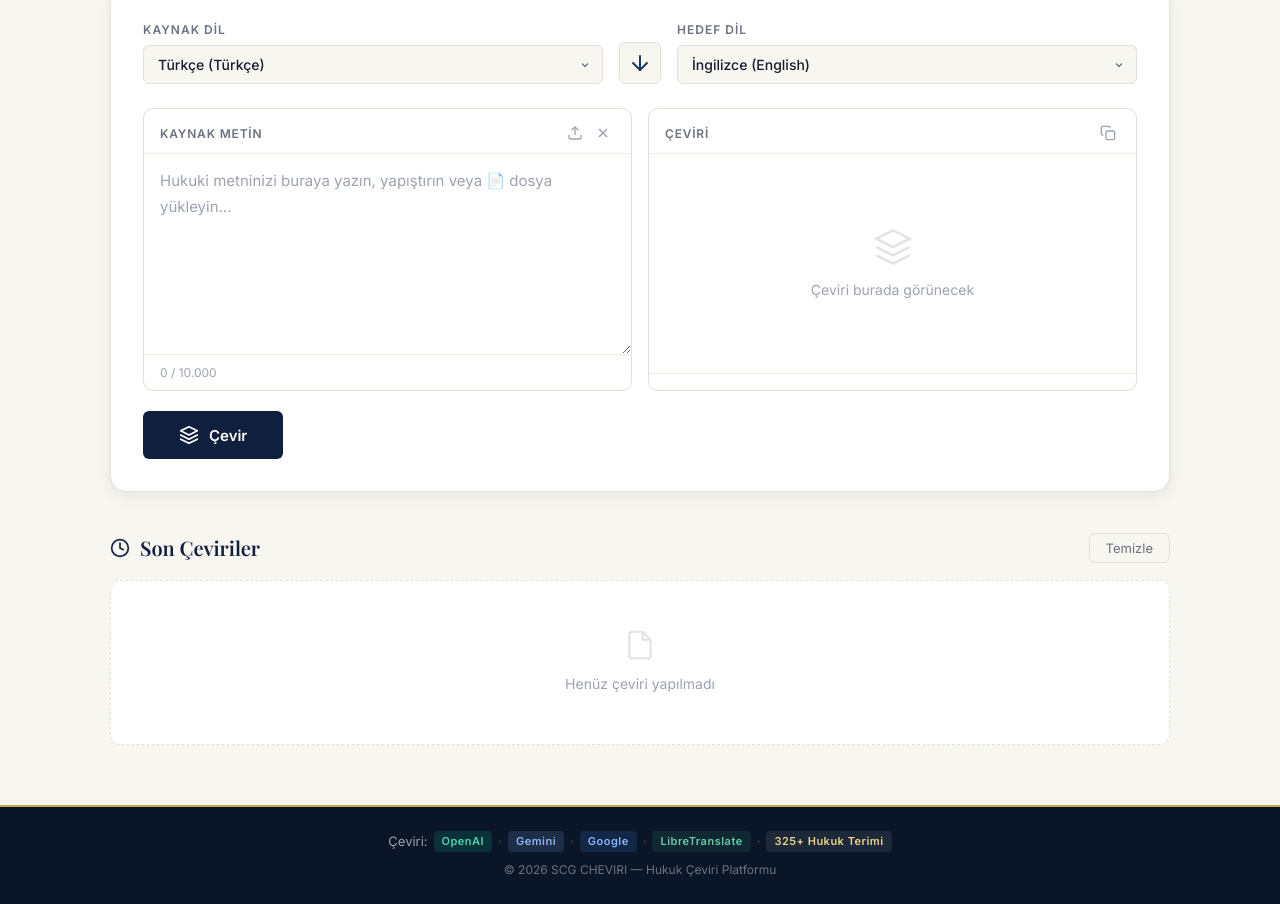
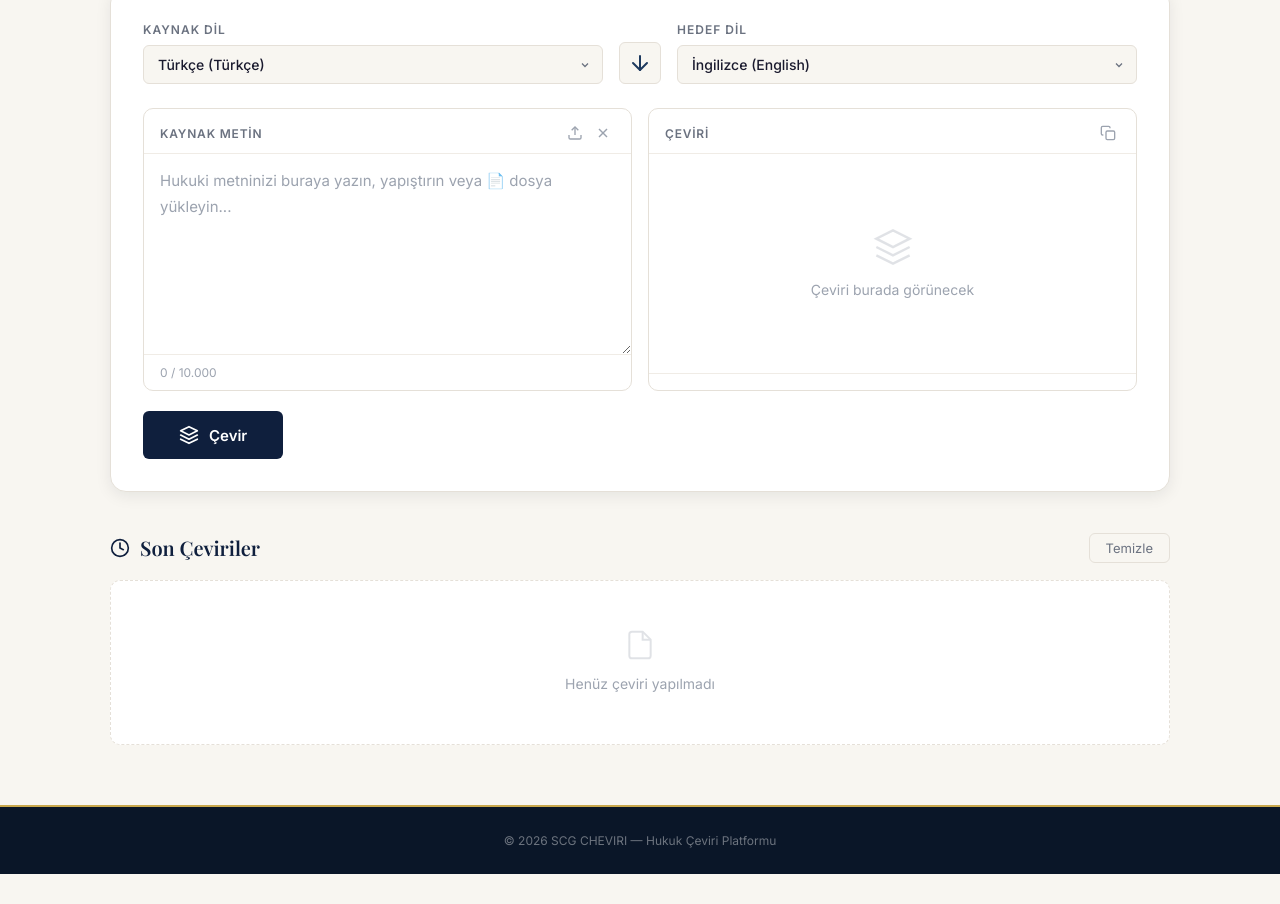
Before and after one commit to scgube/SCG_CHEVIRI, a plain HTML site: page index.html in a window 1280 px wide. Shown: the part 207-1111 px from the top of the page. After the commit the page ends 1081 px from the top, so only its background shows below. Drawn offline with nearby package versions, Linux system fonts and the light colour scheme.

Commit message:
Footer badge satırı kaldırıldı

```diff
--- a/index.html
+++ b/index.html
@@ -235,18 +235,6 @@
   <!-- FOOTER -->
   <footer class="footer">
     <div class="container footer-inner">
-      <div class="footer-powered">
-        <span>Çeviri: </span>
-        <span class="badge openai-badge">OpenAI</span>
-        <span class="separator">·</span>
-        <span class="badge gemini-badge">Gemini</span>
-        <span class="separator">·</span>
-        <span class="badge google-badge">Google</span>
-        <span class="separator">·</span>
-        <span class="badge libre-badge">LibreTranslate</span>
-        <span class="separator">·</span>
-        <span class="badge" style="background:rgba(255,255,255,0.08);color:#e8d48b;">325+ Hukuk Terimi</span>
-      </div>
       <p class="footer-copy">&copy; 2026 SCG CHEVIRI &mdash; Hukuk Çeviri Platformu</p>
     </div>
   </footer>
```
